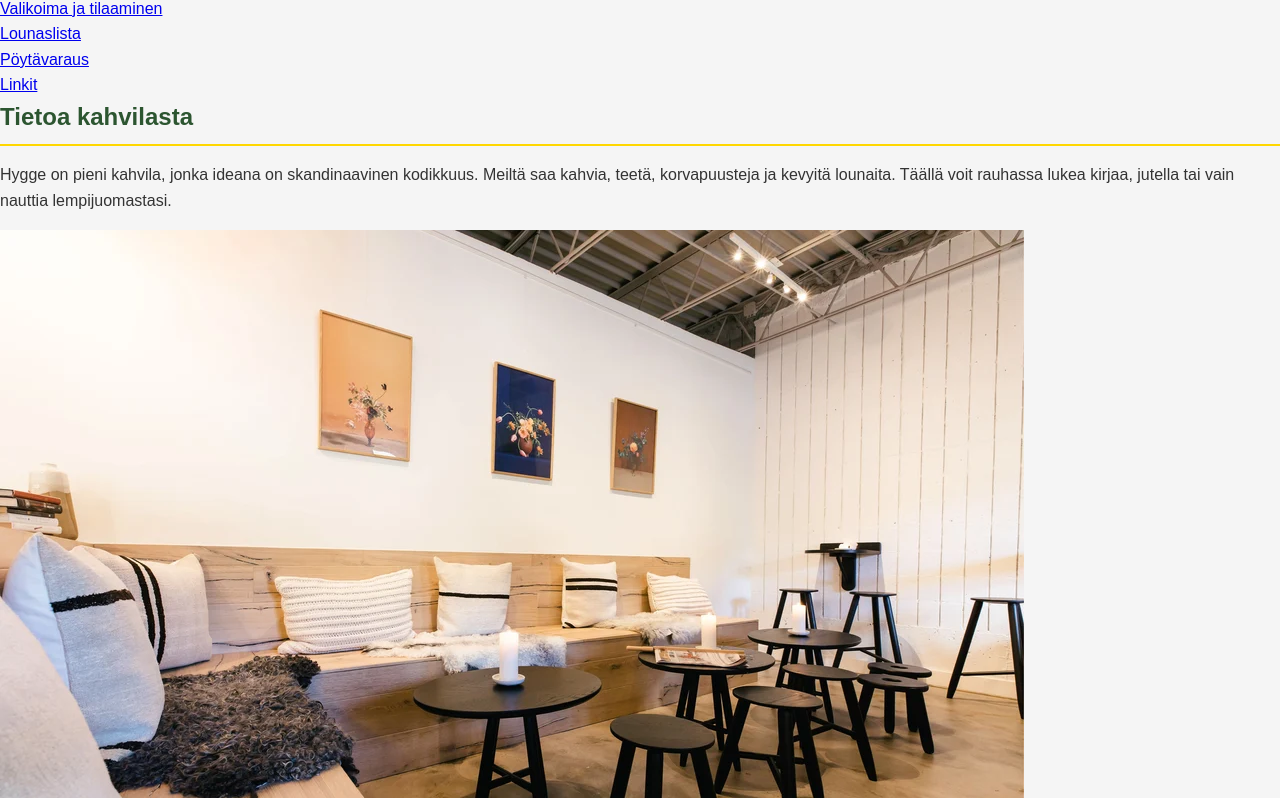
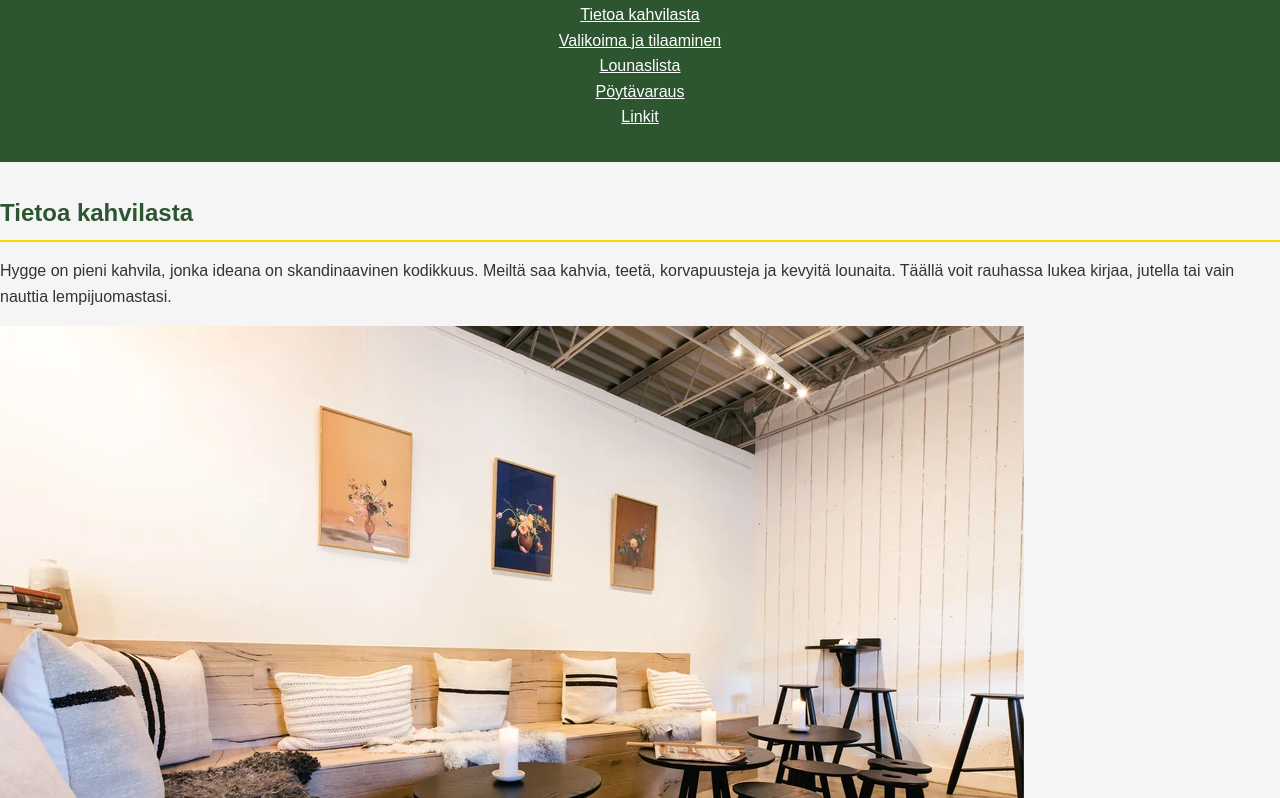
Before and after one commit to amonajen/html-harjoitukset, a plain HTML site: page kahvila/index.html in a window 1280 px wide. Shown: the part 94-892 px from the top of the page. Drawn offline with Linux system fonts and the light colour scheme.

Commit message:
Lisää yläosan tyylit

```diff
--- a/kahvila/tyyli.css
+++ b/kahvila/tyyli.css
@@ -26,3 +26,15 @@ h2 {
 p {
     margin-bottom: 1rem;
 }
+
+#header {
+    background-color: #2C5530;
+    color: #fff;
+    text-align: center;
+    padding: 2rem 0;
+    margin-bottom: 2rem;
+}
+
+#header a {
+    color: inherit;
+}
```
